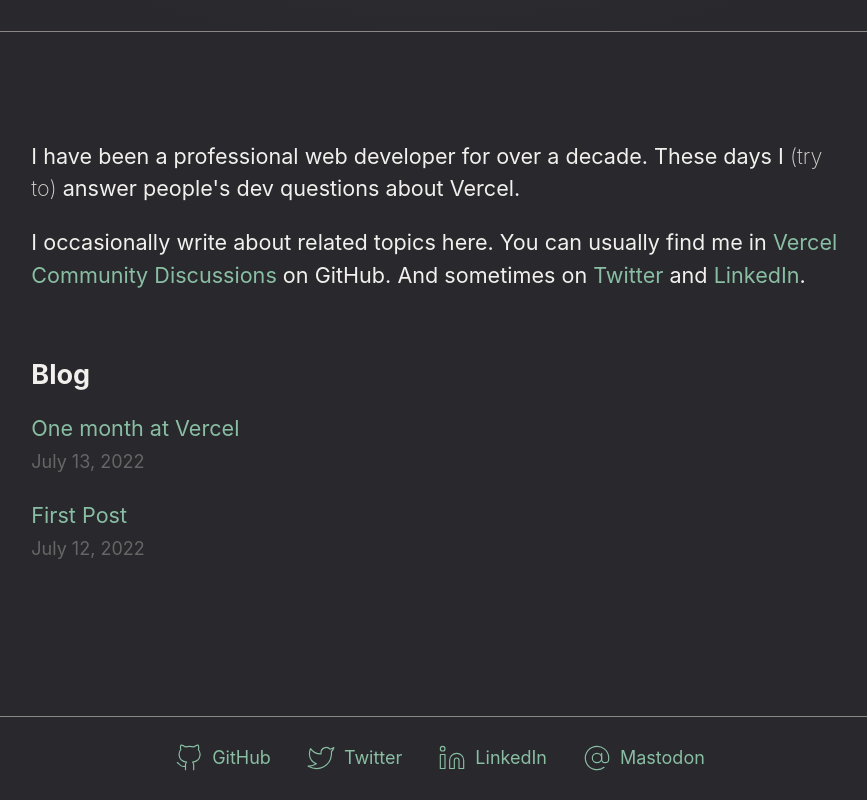
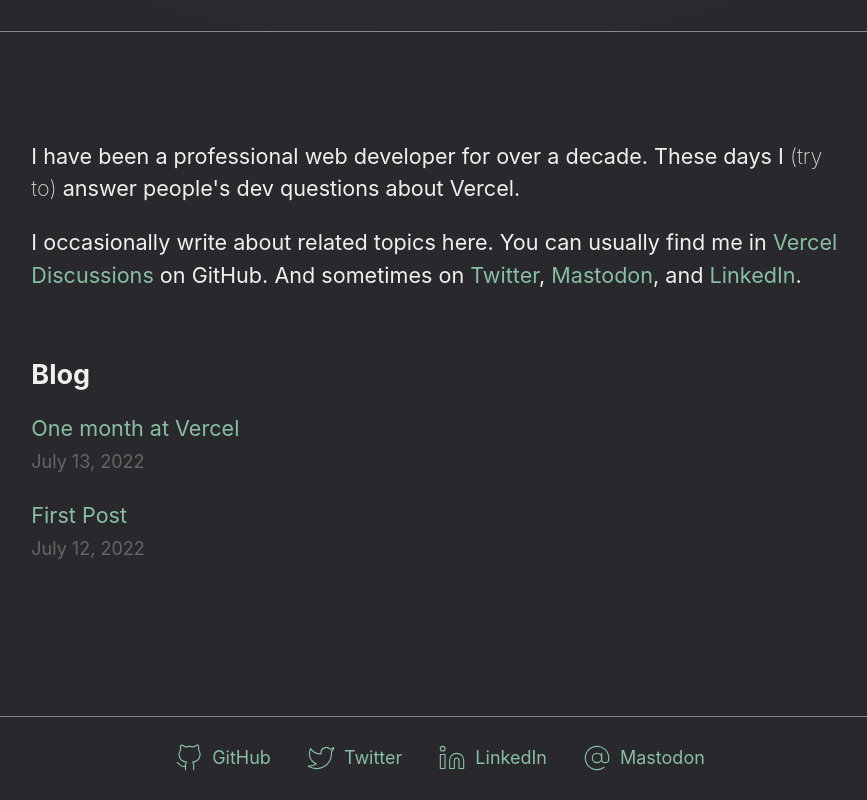
Before and after one commit to amyegan/nextjs-blog, a Next.js app: page / in a window 1280 px wide. Shown: the part 769-1569 px from the top of the page, without its empty margins (200-1067 px from the left). Built offline with nearby package versions, Linux system fonts and the light colour scheme.

Commit message:
Add social link

```diff
--- a/pages/index.js
+++ b/pages/index.js
@@ -44,10 +44,10 @@
             I occasionally write about related topics here. You can usually find
             me in{" "}
             <Link href="https://github.com/vercel/community/discussions">
-              Vercel Community Discussions
+              Vercel Discussions
             </Link>{" "}
             on GitHub. And sometimes on{" "}
-            <Link href="https://twitter.com/amyegan">Twitter</Link> and{" "}
+            <Link href="https://twitter.com/amyegan">Twitter</Link>, <Link href="https://indieweb.social/@amyegan">Mastodon</Link>, and{" "}
             <Link href="https://www.linkedin.com/in/amyaegan">LinkedIn</Link>.
           </p>
           <h2 className={utilStyles.headingLg}>Blog</h2>
```
